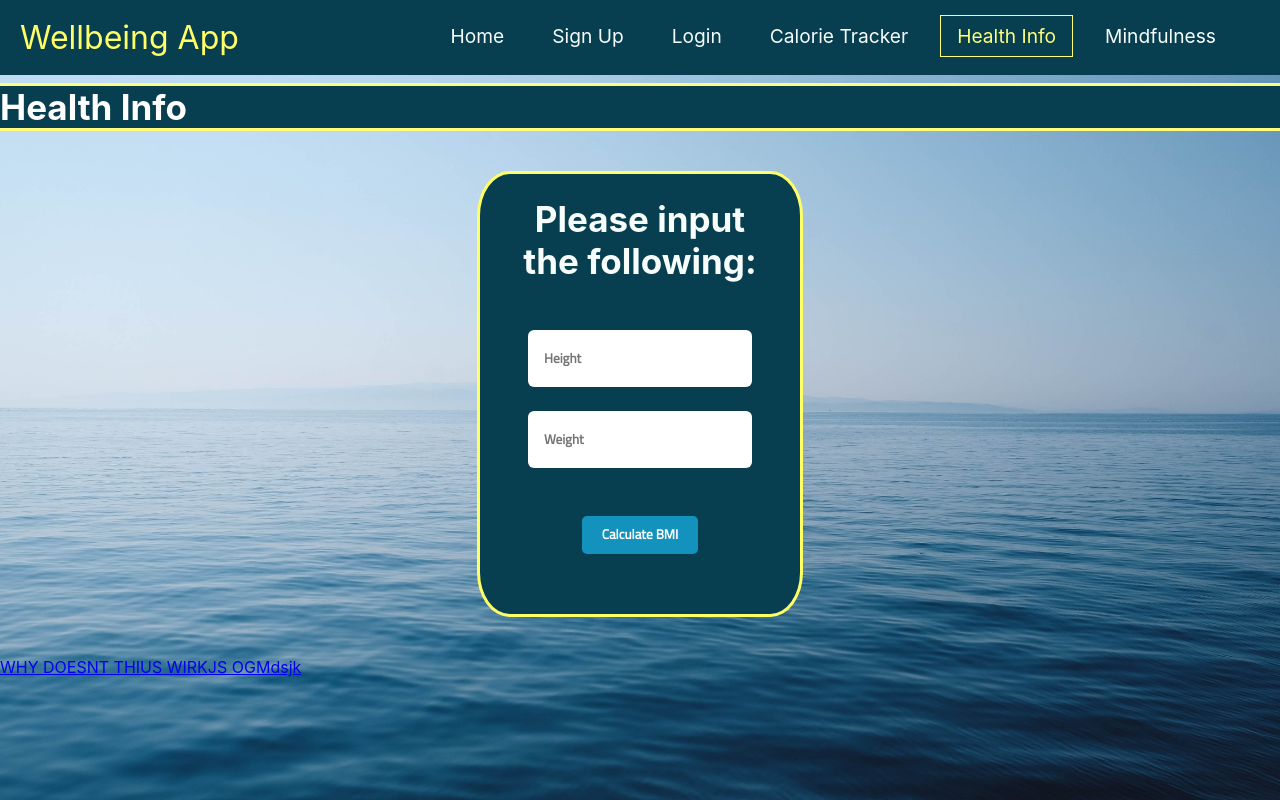
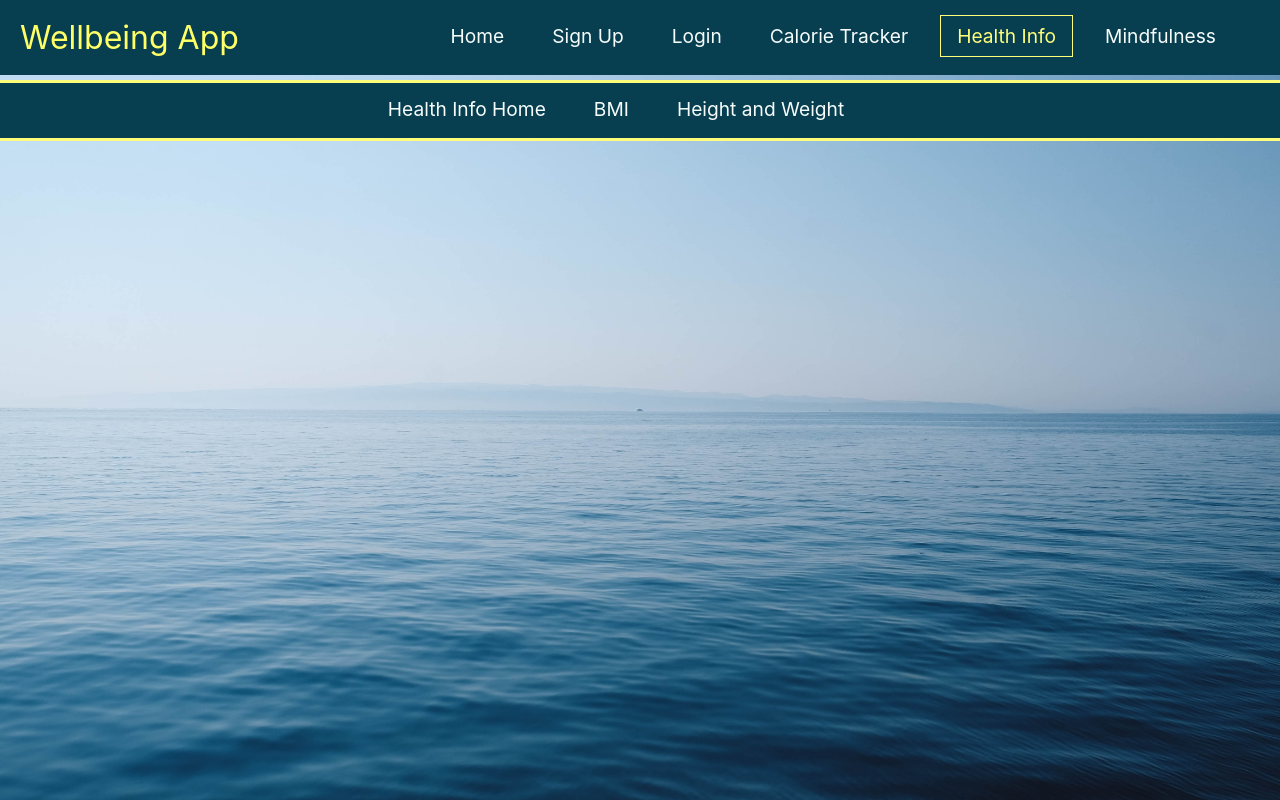
Before and after one commit to sadia-tzm/SWE-Group-9-Wellbeing-App, a React (Create React App) app in the folder wellbeing_app/: page /healthinfo in a window 1280 px wide. Built offline with nearby package versions, Linux system fonts and the light colour scheme.

Commit message:
Health Info NavBar (for development)

```diff
--- a/wellbeing_app/src/components/Bmi.js
+++ b/wellbeing_app/src/components/Bmi.js
@@ -1,6 +1,6 @@
 import styled from 'styled-components';
 import React from 'react';
-import '../stylesheets/BMI.css';
+import '../stylesheets/Bmi.css';
 
 export default class BMI extends React.Component {
 
--- a/wellbeing_app/src/components/HealthInfo.js
+++ b/wellbeing_app/src/components/HealthInfo.js
@@ -1,50 +1,26 @@
 import styled from 'styled-components';
 import React from 'react';
-import '../stylesheets/HealthInfo.css';
-import { Link } from "react-router-dom";
-
-
-
-
+import HealthInfoNavBar from './HealthInfoNavBar';
+import HealthInfoHome from './HealthInfoHome';
+import BMI from './Bmi';
+import HeightWeight from './HeightWeight';
+import { NavLink } from "react-router-dom";
+import { BrowserRouter as Router, Link, Route, Switch } from "react-router-dom";
 
 export default class HealthInfo extends React.Component {
-  constructor(props) {
-    super(props);
-
-    this.state = {
-      height: '',
-      weight: '',
-    };
-  }
 
   render() {
     return (
-      <div>
-        <h1 className="homeHeading2">Health Info</h1>
-        <form onSubmit ={this.handleSubmit} className="form2">
-          <h5 className="heading2">Please input the following:</h5>
-          <input className="input2"
-            type='text'
-            name='height'
-            placeholder='Height'
-          />
-          <input className="input2"
-            type='text'
-            name='weight'
-            placeholder="Weight"
-          />
-          <input className="submit2"
-            type="submit"
-            value="Calculate BMI"
-        />
-        </form>
-
-        <Link to="/BMI">WHY DOESNT THIUS WIRKJS OGMdsjk</Link>
-
-
-
-
-      </div>
+      <Router>
+        <HealthInfoNavBar />
+        <div className="H_pages">
+          <Switch>
+            <Route exact path="/healthinfohome" component={HealthInfoHome}/>
+            <Route exact path="/bmi" component={BMI}/>
+            <Route exact path="/heightweight" component={HeightWeight}/>
+          </Switch>
+        </div>
+      </Router>
     )
   }
 }
--- /dev/null
+++ b/wellbeing_app/src/components/HealthInfoHome.js
@@ -0,0 +1,47 @@
+import styled from 'styled-components';
+import React from 'react';
+import '../stylesheets/HealthInfo.css';
+import { Link } from "react-router-dom";
+
+
+export default class HealthInfoHome extends React.Component {
+  constructor(props) {
+    super(props);
+
+    this.state = {
+      height: '',
+      weight: '',
+    };
+  }
+
+  render() {
+    return (
+      <div>
+        <h1 className="homeHeading2">Health Info</h1>
+        <form onSubmit ={this.handleSubmit} className="form2">
+          <h5 className="heading2">Please input the following:</h5>
+          <input className="input2"
+            type='text'
+            name='height'
+            placeholder='Height'
+          />
+          <input className="input2"
+            type='text'
+            name='weight'
+            placeholder="Weight"
+          />
+          <input className="submit2"
+            type="submit"
+            value="Calculate BMI"
+        />
+        </form>
+
+        <Link to="/BMI">WHY DOESNT THIUS WIRKJS OGMdsjk</Link>
+
+
+
+
+      </div>
+    )
+  }
+}
--- /dev/null
+++ b/wellbeing_app/src/components/HealthInfoNavBar.js
@@ -0,0 +1,41 @@
+import styled from 'styled-components';
+import React, { useState } from 'react';
+import "../stylesheets/HealthInfoNavBar.css";
+import { NavLink } from "react-router-dom";
+
+function HealthInfoNavBar() {
+
+    const [click, setClick] = useState(false);
+    const handleClick = () => setClick(!click);
+
+    return (
+        <>
+            <nav className="H_navbar">
+                <div className="H_nav-container">
+                    <ul className={click ? "H_nav-menu active" : "H_nav-menu"}>
+                        <li className="H_nav-item">
+                            <NavLink exact to="/healthinfohome" className="H_nav-links" onClick={handleClick}>
+                                Health Info Home
+                            </NavLink>
+                        </li>
+                        <li className="H_nav-item">
+                            <NavLink exact to="/bmi" activeClassName="active" className="H_nav-links" onClick={handleClick}>
+                                BMI
+                            </NavLink>
+                        </li>
+                        <li className="H_nav-item">
+                            <NavLink exact to="/heightweight" activeClassName="active" className="H_nav-links" onClick={handleClick}>
+                                Height and Weight
+                            </NavLink>
+                        </li>
+                    </ul>
+                    <div className="H_nav-icon" onClick={handleClick}>
+                    <i className={click ? "fas fa-times" : "fas fa-bars"}></i>
+                    </div>
+                </div>
+            </nav>
+        </>
+    )
+}
+
+export default HealthInfoNavBar;
--- /dev/null
+++ b/wellbeing_app/src/components/HeightWeight.js
@@ -0,0 +1,14 @@
+import styled from 'styled-components';
+import React from 'react';
+/*import '../stylesheets/HeightWeight.css';*/
+
+export default class HeightWeight extends React.Component {
+
+  render() {
+    return (
+      <div>
+        <h3>Height and Weight</h3>
+      </div>
+    )
+  }
+}
--- a/wellbeing_app/src/index.js
+++ b/wellbeing_app/src/index.js
@@ -11,10 +11,6 @@ ReactDOM.render(
   document.getElementById('root')
 );
 
-
-
-
-
 // If you want to start measuring performance in your app, pass a function
 // to log results (for example: reportWebVitals(console.log))
 // or send to an analytics endpoint. Learn more: https://bit.ly/CRA-vitals
--- /dev/null
+++ b/wellbeing_app/src/stylesheets/HealthInfoNavBar.css
@@ -0,0 +1,124 @@
+.H_navbar{
+    background-color: #073f51;
+    height: 80%;
+    display: flex;
+    justify-content: center;
+    align-items: center;
+    font-size: 1.2rem;
+    position: sticky;
+    top: 0;
+    z-index: 20;
+    border-top: 3px solid #fffd7a;
+    border-bottom: 3px solid #fffd7a;
+    margin-top: 5px;
+}
+
+.H_nav-container{
+    display: flex;
+    justify-content: center;
+    align-items: center;
+    width: 100%;
+    height: 55px;
+    max-width: 1500px;
+}
+
+.H_nav-logo{
+    color:#ffff66;
+    align-items: center;
+    margin-left: 20px;
+    cursor: pointer;
+    text-decoration: none;
+    font-size: 2rem;
+    flex-grow: 1;
+}
+
+.H_nav-menu{
+    display: flex;
+    list-style: none;
+    text-align: center;
+    margin-right: 2rem;
+}
+
+.H_nav-links{
+    color:#f7fdfb;
+    text-decoration: none;
+    padding: 0.5rem 1rem;
+    height: 100%;
+    border-bottom: 3px solid transparent;
+}
+
+.fa-code{
+    margin-left: 1rem;
+}
+
+.H_nav-item {
+    line-height: 40px;
+    margin-right: 1rem;
+}
+
+.H_nav-item:after {
+    content: "";
+    display: block;
+    height: 3px;
+    width: 0;
+    background: transparent;
+    transition: width .7s ease, background-color 0.5s ease;
+}
+
+.H_nav-item:hover:after {
+    width: 100%;
+    background:#fffd7a;
+}
+
+.H_nav-item .active{
+    color: #fffd7a;
+    border: 1px solid #fffd7a;
+}
+
+.H_nav-icon {
+    display: none;
+}
+
+@media screen and (max-width: 850px) {
+    .H_nav-menu {
+        display: flex;
+        flex-direction: column;
+        width: 100%;
+        border-top: 1px solid white;
+        position: absolute;
+        top: 60px;
+        left: -110%;
+        opacity: 1;
+        transition: all 0.5s ease;
+    }
+
+    .H_nav-menu.active {
+        background:#073f51;
+        left: 0px;
+        opacity: 1;
+        transition: all 0.5s ease;
+        z-index: 1;
+    }
+
+    .H_nav-item .active {
+        color:#fffd7a;
+        border: none;
+    }
+
+    .H_nav-links {
+        padding: 15px;
+        width: 100%;
+        display: table;
+    }
+
+    .H_nav-icon {
+        display: block;
+        position: absolute;
+        top: 0;
+        right: 0;
+        transform: translate(-150%, 60%);
+        font-size: 1.2rem;
+        cursor: pointer;
+        color: #fffd7a;
+    }
+}
```
